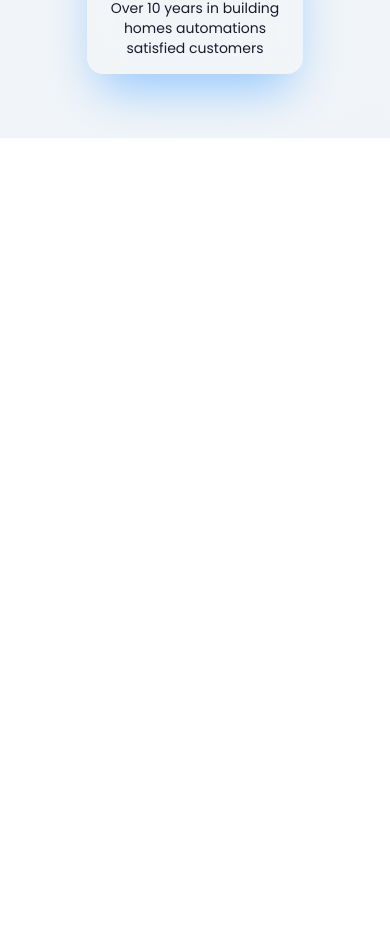
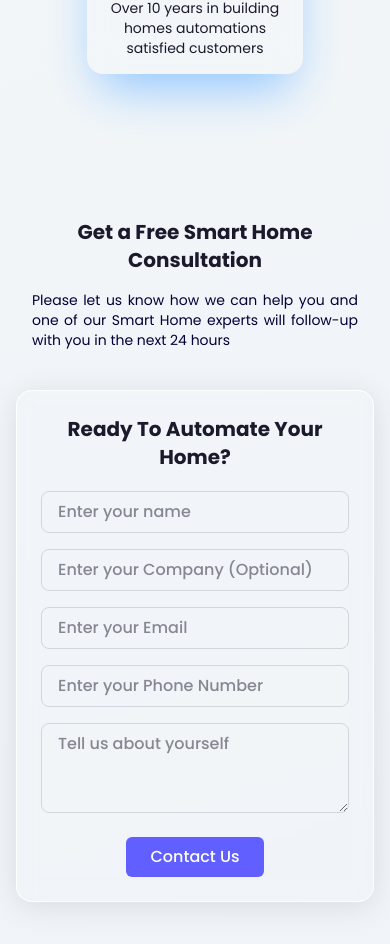
Before and after one commit to aziyanck/industech-fe, a React (Vite) app: page / in a window 390 px wide. Shown: the part 8780-9724 px from the top of the page. Before the commit the page ends 8918 px from the top, so only its background shows below. Built offline with nearby package versions, Linux system fonts and the light colour scheme.

Commit message:
contact form

```diff
--- a/src/App.jsx
+++ b/src/App.jsx
@@ -8,6 +8,8 @@ import Feature from './components/Feature'
 import Services from './components/Services'
 import Brands from './components/Brands'
 import WhyIta from './components/WhyIta'
+import Contact from './components/Contact'
+
 
 
 
@@ -28,6 +30,7 @@ function App() {
       <Services />
       <Brands />
       <WhyIta />
+      <Contact />
 
     </div>
 
--- /dev/null
+++ b/src/components/Contact.jsx
@@ -0,0 +1,58 @@
+function Contact() {
+    return (
+        <div id="contact" className="w-screen h-auto min-h-screen flex flex-col items-center justify-center dark-text-s light-text-s px-4 py-8">
+            <div className="text-center max-w-xl">
+                <h1 className="poppins-extrabold text-xl">Get a Free Smart Home Consultation</h1>
+                <p className="text-sm poppins-regular m-4 text-justify dark-text-l light-text-l">
+                    Please let us know how we can help you and one of our Smart Home experts will follow-up with you in the next 24 hours
+                </p>
+            </div>
+
+            <div className="form glass w-full max-w-4xl mt-6 p-6 flex flex-col gap-5 justify-center items-center">
+                <h1 className="poppins-extrabold text-xl text-center">Ready To Automate Your Home?</h1>
+
+                <form className="w-full grid grid-cols-1 md:grid-cols-2 gap-4">
+                    <input
+                        type="text"
+                        placeholder="Enter your name"
+                        className="i-box"
+                    />
+                    <input
+                        type="text"
+                        placeholder="Enter your Company (Optional)"
+                        className="i-box"
+                    />
+
+
+                    <input
+                        type="email"
+                        placeholder="Enter your Email"
+                        className="i-box"
+                    />
+
+                    <input
+                        type="tel"
+                        placeholder="Enter your Phone Number"
+                        className="i-box"
+                    />
+
+                    <textarea
+                        rows="3"
+                        placeholder="Tell us about yourself"
+                        className="i-box md:col-span-2"
+                    ></textarea>
+
+                    <div className="md:col-span-2 text-center">
+                        <button
+                            className="bg-indigo-500 hover:bg-indigo-600 text-white px-6 py-2 mt-2 rounded-md font-medium transition duration-300"
+                        >
+                            Contact Us
+                        </button>
+                    </div>
+                </form>
+            </div>
+        </div>
+    );
+}
+
+export default Contact;
--- a/src/components/Navbar.jsx
+++ b/src/components/Navbar.jsx
@@ -66,8 +66,8 @@ function Navbar() {
                 {/* Desktop Menu */}
                 <ul className='hidden md:flex gap-10 dark-text-s group-[.dark-mode]:[&>*]:hover:text-emerald-50 light-text-s [&>*]:hover:scale-105 [&>*]:hover:text-cyan-950 [&_a]:poppins-bold'>
                     <li><a href="#services">Services</a></li>
-                    <li><a href="#">About</a></li>
-                    <li><a href="#">Contact</a></li>
+                    <li><a href="#about">About</a></li>
+                    <li><a href="#contact">Contact</a></li>
                 </ul>
 
                 {/* Mobile Menu */}
--- a/src/components/WhyIta.jsx
+++ b/src/components/WhyIta.jsx
@@ -7,19 +7,19 @@ function WhyIta() {
                 <div className="services w-[80vw] h-[auto] md:h-[80%] flex flex-col md:flex-row gap-10 justify-center items-center p-8 rounded-2xl">
 
                     <div className="card-v ">
-                        <div className=" w-[100px] m-4 h-[100px] rounded-full flex justify-center items-center l-bg"><i class="fa-solid dark-text-s i-text light-text-s fa-shield"></i></div>
+                        <div className=" w-[100px] m-4 h-[100px] rounded-full flex justify-center items-center l-bg"><i className="fa-solid dark-text-s i-text light-text-s fa-shield"></i></div>
                         <p className="text-xl px-4 text-center poppins-extrabold">Professinal Installation</p>
                         <p className="text-sm mb-4 mx-4 text-center poppins-regular">Certified technitians ensure proper setup and integration of all security systems</p>
                     </div>
 
                     <div className="card-v ">
-                        <div className=" w-[100px] m-4 h-[100px] rounded-full flex justify-center items-center l-bg"><i class="fa-solid dark-text-s i-text light-text-s fa-user-plus"></i></div>
+                        <div className=" w-[100px] m-4 h-[100px] rounded-full flex justify-center items-center l-bg"><i className="fa-solid dark-text-s i-text light-text-s fa-user-plus"></i></div>
                         <p className="text-xl px-4 text-center poppins-extrabold">24/7 Support</p>
                         <p className="text-sm mb-4 mx-4 text-center poppins-regular">Round-the-clock monitoring and emergency response to keep you protected</p>
                     </div>
 
                     <div className="card-v ">
-                        <div className=" w-[100px] m-4 h-[100px] rounded-full flex justify-center items-center l-bg"> <i class="fa-solid dark-text-s i-text light-text-s fa-check-to-slot"></i></div>
+                        <div className=" w-[100px] m-4 h-[100px] rounded-full flex justify-center items-center l-bg"> <i className="fa-solid dark-text-s i-text light-text-s fa-check-to-slot"></i></div>
                         <p className="text-xl px-4 text-center poppins-extrabold">Proven Track Record</p>
                         <p className="text-sm mb-4 mx-4 text-center poppins-regular">Over 10 years in building homes automations satisfied customers</p>
                     </div>
--- a/src/index.css
+++ b/src/index.css
@@ -237,9 +237,20 @@ body {
 }
 
 .card-v {
-  @apply m-4 flex flex-col md:w-[25%] md:h-[40vh] justify-center items-center gap-4 rounded-2xl bg-white/10 backdrop-blur-lg shadow-2xl
-   shadow-blue-300 group-[.dark-mode]:shadow-none group-[.dark-mode]:shadow-2xl
-  transition-transform duration-200 ease-in-out hover:scale-101  hover:cursor-pointer hover:border-2 hover:border-[#4b4880] hover:group-[.dark-mode]:border-white
+  @apply m-4 flex flex-col md:w-[25%] md:h-[40vh] justify-center items-center gap-4 rounded-2xl bg-white/10 backdrop-blur-lg shadow-2xl shadow-blue-300 group-[.dark-mode]:shadow-none group-[.dark-mode]:shadow-2xl transition-transform duration-200 ease-in-out hover:scale-101 hover:cursor-pointer hover:border-2 hover:border-[#4b4880] hover:group-[.dark-mode]:border-white
+}
+
+
+.i-box{
+  @apply px-4 w-auto py-2 border border-gray-300 rounded-lg  focus:outline-none focus:ring-2 focus:ring-blue-500 focus:border-transparent transition duration-300
+}
+.glass {
+  background: rgba(255, 255, 255, 0.05);
+  border-radius: 16px;
+  box-shadow: 0 4px 30px rgba(0, 0, 0, 0.1);
+  backdrop-filter: blur(8.9px);
+  -webkit-backdrop-filter: blur(8.9px);
+  border: 1px solid rgba(255, 255, 255, 0.83);
 }
 
 html.dark-mode body {
```
